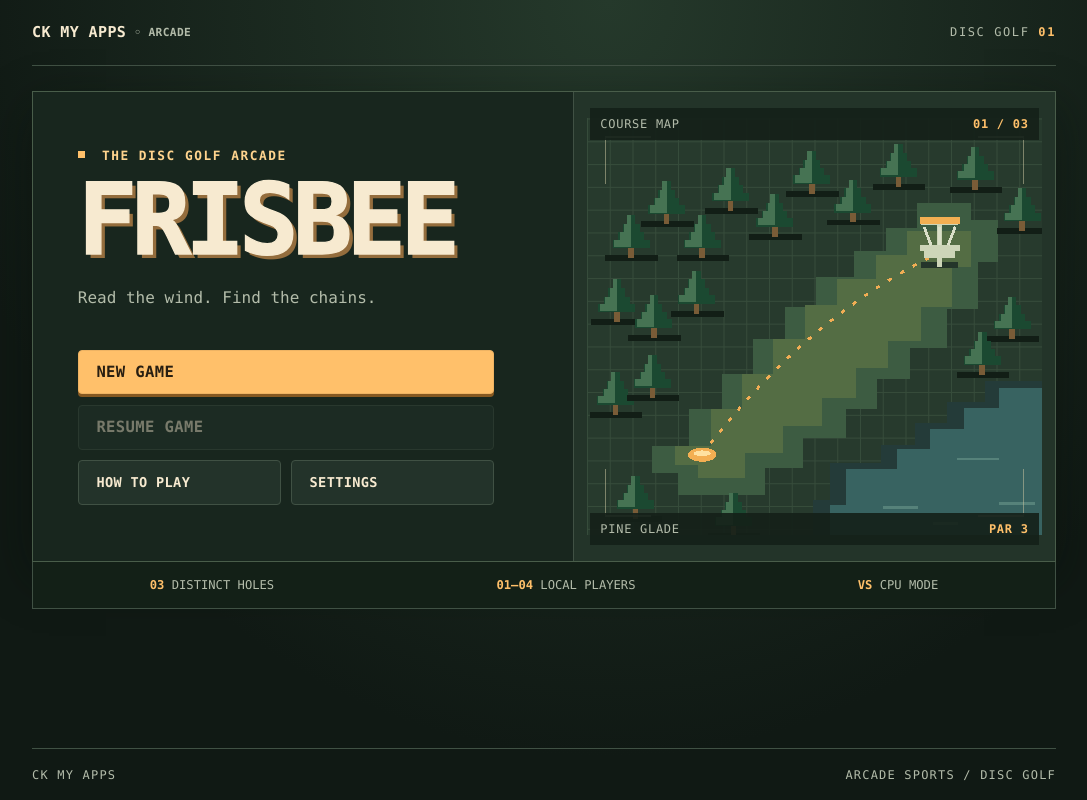
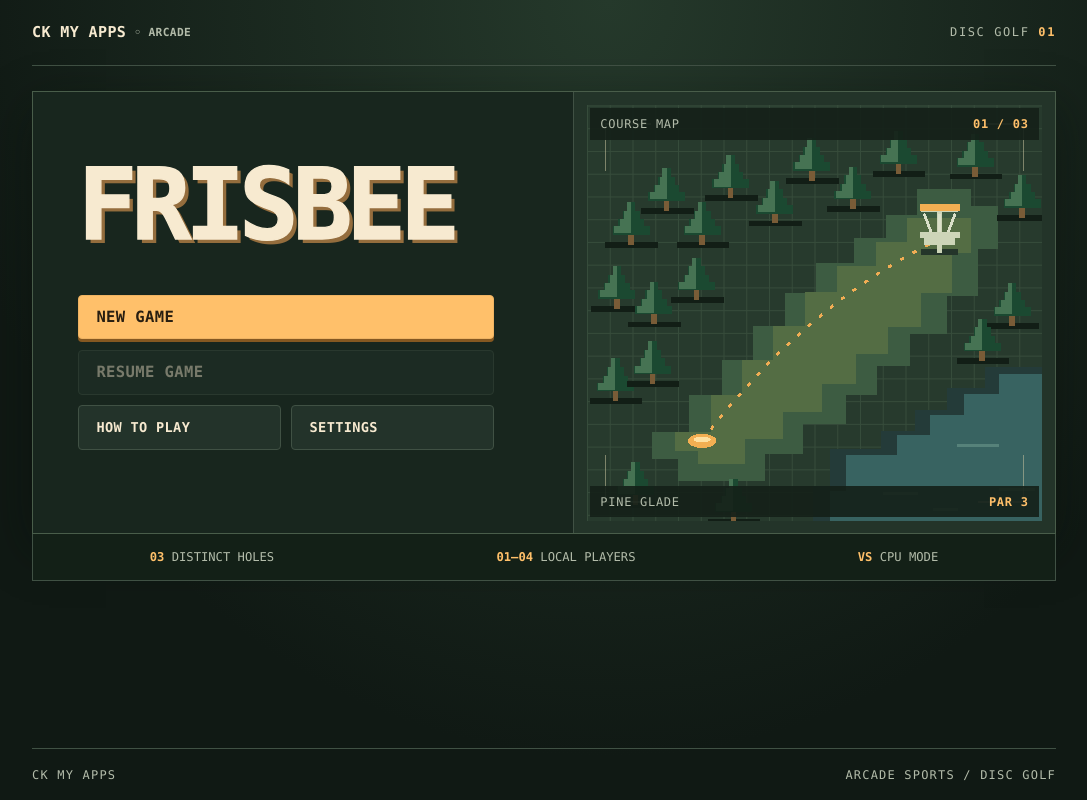
Before and after one commit to CKMyApps/Frisbee, a plain HTML site: page index.html in a window 1280 px wide. Shown: the whole page, without its empty margins (96-1183 px from the left). Drawn offline with Linux system fonts and the light colour scheme.

Commit message:
Remove subtitles from the FRISBEE main menu

```diff
--- a/index.html
+++ b/index.html
@@ -13,9 +13,7 @@
 <section data-view="menu" class="front">
   <div class="hero">
     <div class="hero-content">
-      <span class="eyebrow"><i></i> THE DISC GOLF ARCADE</span>
       <h1>FRISBEE</h1>
-      <p>Read the wind. Find the chains.</p>
       <nav aria-label="Main menu">
         <button class="primary" data-panel="setup">NEW GAME</button>
         <button data-action="resume" disabled>RESUME GAME</button>
```
